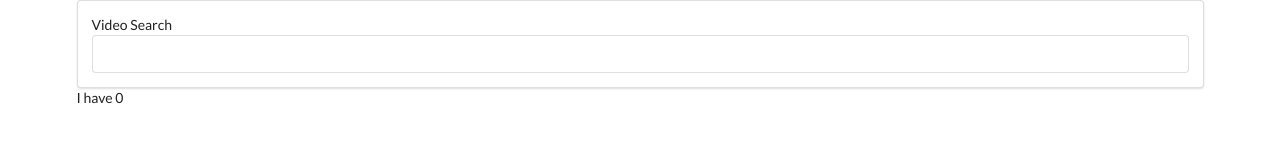
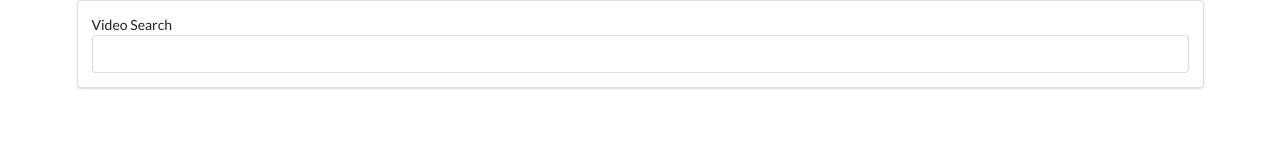
Before and after one commit to juanpichvrdo/video-player, a React (Create React App) app: page / in a window 1280 px wide. Shown: the top 160 px of the page. Built offline with nearby package versions, Linux system fonts and the light colour scheme.

Commit message:
Create VideoList and VideoItem component and pass video state as props

```diff
--- a/src/components/App.js
+++ b/src/components/App.js
@@ -1,6 +1,7 @@
 import React, { Component } from "react";
 import SearchBar from "./SearchBar";
 import youtube from "../apis/youtube";
+import VideoList from "./VideoList";
 
 class App extends Component {
   state = { videos: [] };
@@ -17,8 +18,8 @@ class App extends Component {
   render() {
     return (
       <div className="ui container">
-        <SearchBar onFormSubmit={this.onTermSubmit} />I have{" "}
-        {this.state.videos.length}
+        <SearchBar onFormSubmit={this.onTermSubmit} />
+        <VideoList videos={this.state.videos} />
       </div>
     );
   }
--- /dev/null
+++ b/src/components/VideoItem.js
@@ -0,0 +1,7 @@
+import React from "react";
+
+const VideoItem = () => {
+  return <div>Video Item</div>;
+};
+
+export default VideoItem;
--- /dev/null
+++ b/src/components/VideoList.js
@@ -0,0 +1,11 @@
+import React from "react";
+import VideoItem from "./VideoItem";
+
+const VideoList = ({ videos }) => {
+  const renderedList = videos.map(video => {
+    return <VideoItem />;
+  });
+  return <div>{renderedList}</div>;
+};
+
+export default VideoList;
```
